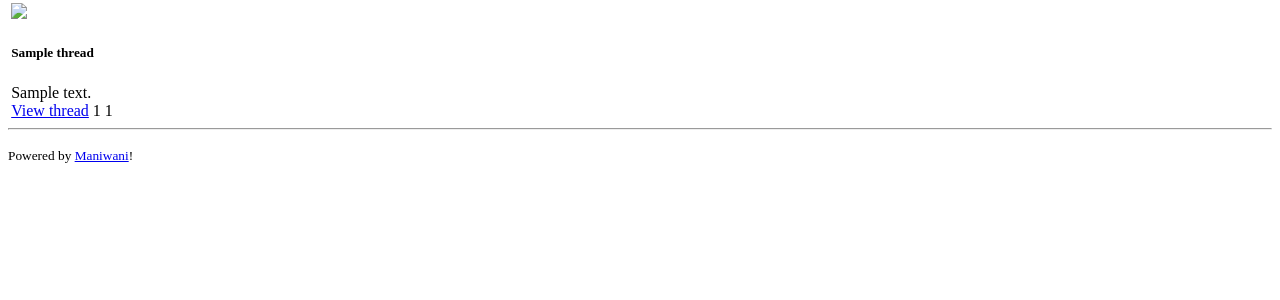
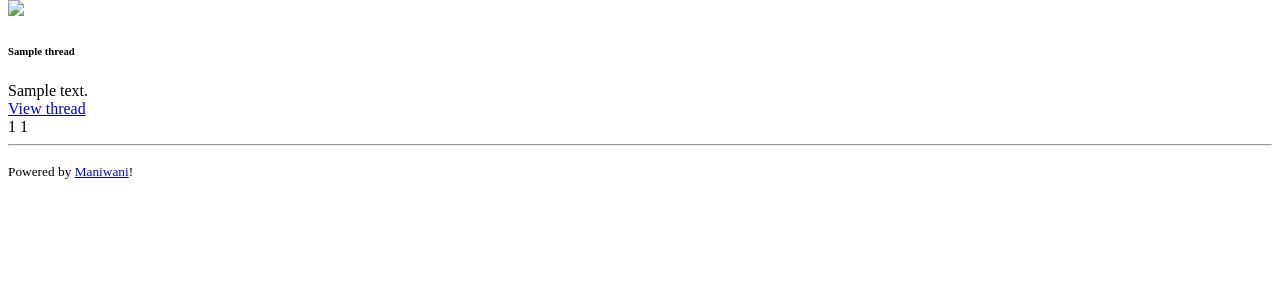
Before and after one commit to DangerOnTheRanger/maniwani, a Python web app: template templates/catalog.html in a window 1280 px wide. Shown: the part 44-344 px from the top of the page. Run offline with Jinja, Linux system fonts and the light colour scheme; the template is opened without the code that fills it: most values are stand-ins (such as "Sample title", 1, 10 or a date in 2020); some libraries are stand-ins or nearby versions.

Commit message:
Rework catalog using CSS grid

```diff
--- a/scss/maniwani.scss
+++ b/scss/maniwani.scss
@@ -1,4 +1,5 @@
 @import "bootstrap";
+@import "catalog";
 @import "post";
 @import "styling";
 @import "captchouli";
--- a/templates/catalog-view.html
+++ b/templates/catalog-view.html
@@ -1,53 +1,6 @@
 {% macro catalog_view(threads, display_board=False) %}
-	<style>
-	 @media (max-width: 575px) {
-		 .thread, .thread-sizer {
-			 width: 98%;
-			 margin: 0.2em;
-		 }
-	 }
-	 /* Shim for responsive cards */
-	 @media (min-width: 576px) {
-		 .thread, .thread-sizer {
-			 width: 50%;
-		 }
-	 }
-	 @media (min-width: 768px) {
-		 .thread, .thread-sizer {
-			 width: 49%;
-			 margin: 0.2em;
-		 }
-	 }
-	 @media (min-width: 992px) {
-		 .thread, .thread-sizer {
-			 width: 24%;
-			 margin: 0.2em;
-		 }
-	 }
-	 @media (min-width: 1200px) {
-		 .thread, .thread-sizer {
-			 width: 19.5%;
-			 margin: 0.2em;
-		 }
-		 .catalog-padding {
-			 padding: 0px;
-		 }
-	 }
-	 .spoiler-label {
-		 position: absolute;
-		 top: 50%;
-		 left: 50%;
-		 transform: translate(-50%, -50%);
-		 font-size: 6em;
-	 }
-	</style>
-	<script src="{{ static_resource("imagesloaded/imagesloaded.pkgd.min.js") }}"></script>
-	<script src="{{ static_resource("masonry/masonry.pkgd.min.js") }}"></script>
-	<div class="container-fluid catalog-padding">
-		<div id="grid" class="d-flex flex-wrap">
-			<script>
-			 document.write('<div class="thread-sizer" style="display: none;"></div>')
-			</script>
+	<div class="container-fluid">
+		<div class="catalog-grid">
 			{% for thread in threads %}
 				{% set bg_style = "bg-light" %}
 				{% set ns = namespace(bg_style="bg-light", text_style="text-body") %}
@@ -64,35 +17,34 @@
 					{% set ns.bg_style = "bg-success" %}
 					{% set ns.text_style = "text-light" %}
 				{% endif %}
-				<div class="thread border-top rounded">
-					<div class="border-left border-right" style="position: relative; overflow: hidden;">
+				<div class="thread {{ ns.bg_style }}">
+					<div class="catalog-media-container">
 						<a href="{{ url_for("threads.view", thread_id=thread["id"]) }}">
-							{% set style_ns = namespace(extra_style="") %}
+							{% set style_ns = namespace(extra_class="") %}
 							{% if thread["spoiler"] == True %}
 								<span id="spoiler-label-{{ thread["media"] }}" class="spoiler-label text-danger">!</span>
-								{% set style_ns.extra_style = "opacity: 0.3; filter: blur(12px);" %}
+								{% set style_ns.extra_class = "thumbnail-spoiler" %}
 							{% endif %}
-							<img style="{{ style_ns.extra_style }}" class="w-100 rounded-top" src="{{ url_for("upload.thumb",
-																								   media_id=thread["media"]) }}">
+							<img class="catalog-thumbnail {{ style_ns.extra_class }}" src="{{ url_for("upload.thumb", media_id=thread["media"])}}" >
+
 						</a>
 					</div>
+					<div class="p-1">
 						{% if thread["subject"] %}
-					<div class="{{ "p-2 border-left border-right " + ns.bg_style }}">
-						<h5 class="{{ ns.text_style }}">{{ thread["subject"] }}</h5>
+							<h6 class="text-center font-weight-bold {{ ns.text_style }}">{{ thread["subject"] }}</h5>
+						{% else %}
+							<h6 class="text-center text-muted">No subject</h5>
+						{% endif %}
 					</div>
-				{% else %}
-					<div class="{{ "p-2 border-left border-right " + ns.bg_style }}">
-						<h5 class="text-muted">No subject</h5>
-					</div>
-				{% endif %}
-				<div class="{{  "pb-2 pt-2 pl-4 pr-4 border-left border-right " + ns.bg_style }}">
-					<div class="{{ ns.text_style }}">
-						 {{ thread["body"]|safe|truncate() }}
+					<div class="pb-2 pl-4 pr-4">
+						<div class="thread-body {{ ns.text_style }}">
+							{{ thread["body"]|safe|truncate(150) }}
 						</div>
 					</div>
-				<div class="{{ "pt-1 border border-top-0 rounded-bottom " + ns.bg_style }}">
+					<div class="view-thread-container">
 						<a href="{{ url_for("threads.view", thread_id=thread["id"]) }}" class="btn btn-dark m-2">View thread</a>
-					<span class="{{ "mt-3 mr-2 float-right " + ns.text_style }}">
+					</div>
+					<span class="thread-stats-container {{ ns.text_style }}">
 						{% if display_board %}
 							<small>/{{ thread["board"] }}/</small>
 						{% endif %}
@@ -100,22 +52,7 @@
 						<i class="fas fa-image"></i> {{ thread["num_media"] }}
 					</span>
 				</div>
-			</div>
 			{% endfor %}
 		</div>
 	</div>
-<script>
-	 var grid = $("#grid")
-	 grid.imagesLoaded( function() {
-		 grid.masonry({
-			 columnWidth: '.thread-sizer',
-			 itemSelector: '.thread',
-			 percentPosition: true,
-			 horizontalOrder: true
-		 })
-	 })
-
-
-
-</script>
 {% endmacro %}
```
Also changed, not shown: scss/catalog.scss (added, +38 -0 lines), scss/styling.scss (+11 -1 lines), templates/thread.html (+0 -7 lines). Lines whose indentation alone changed are shown as unchanged.
